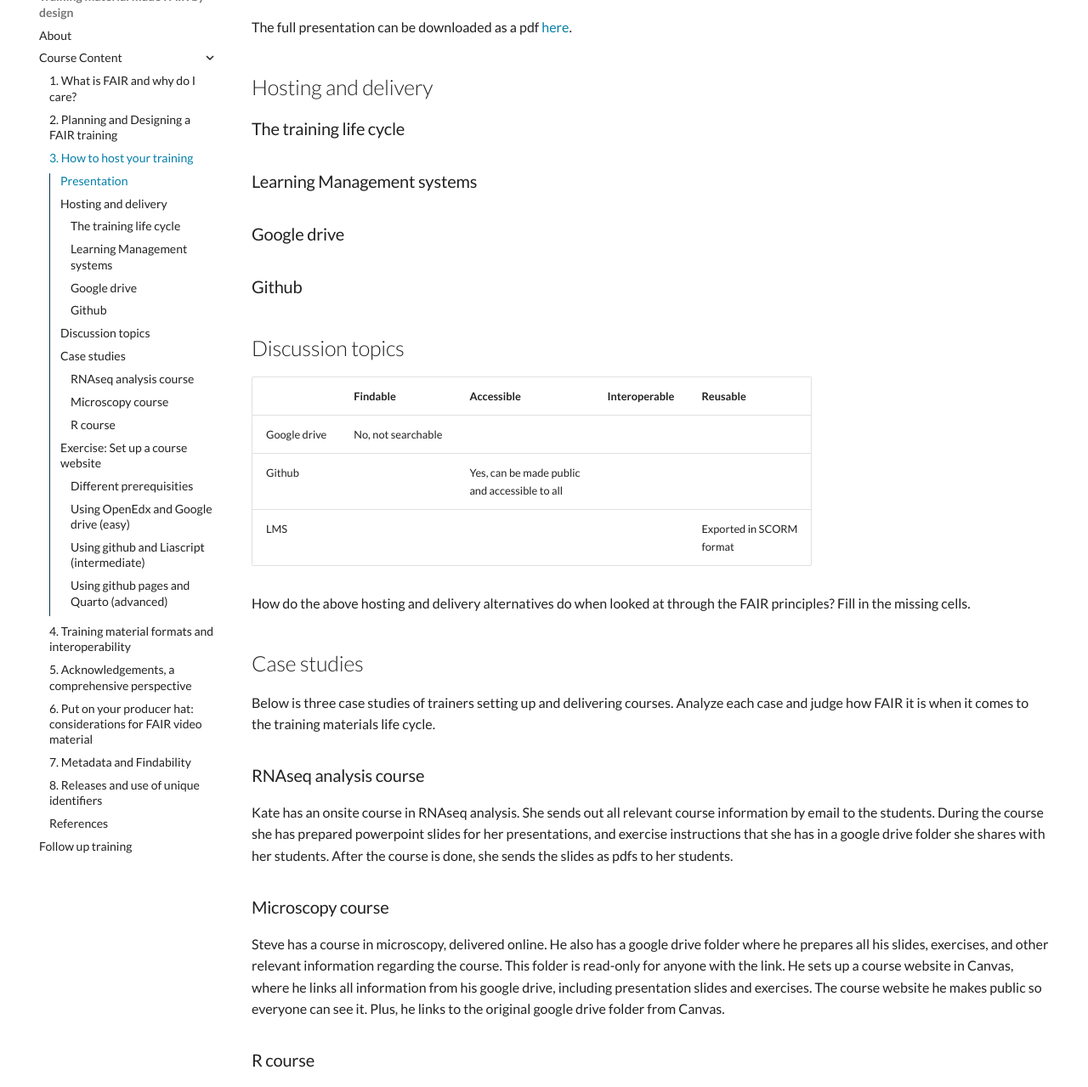
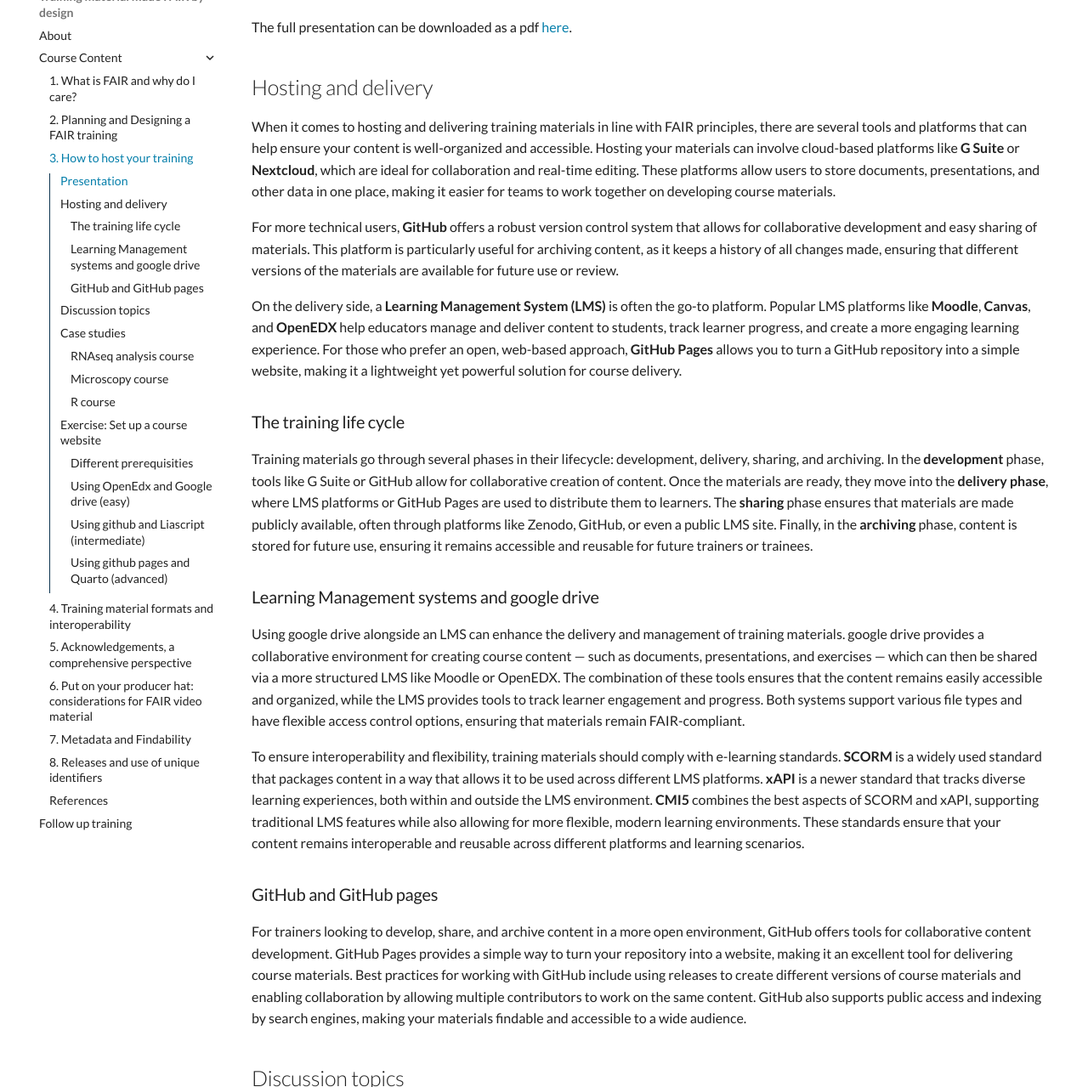
Before and after one commit to elixir-europe-training/ELIXIR-TrP-FAIR-Material-By-Design, an MkDocs documentation site: the page built from docs/chapters/chapter_03.md, in a window 1280 px wide and 1400 px high, scrolled down 894 px, cut to the strip 121-1400 px from the top of the window. Shown: the whole strip at 85% size. Built offline with MkDocs 1.6.1 and Material for MkDocs 9.7.7, drawn with Linux system fonts in a browser that asks for light colours; comment, search, counter and statistics services are not loaded.

Commit message:
first draft of session 3

```diff
--- a/docs/chapters/chapter_03.md
+++ b/docs/chapters/chapter_03.md
@@ -18,13 +18,26 @@
 
 ## Hosting and delivery
 
+When it comes to hosting and delivering training materials in line with FAIR principles, there are several tools and platforms that can help ensure your content is well-organized and accessible. Hosting your materials can involve cloud-based platforms like **G Suite** or **Nextcloud**, which are ideal for collaboration and real-time editing. These platforms allow users to store documents, presentations, and other data in one place, making it easier for teams to work together on developing course materials.
+
+For more technical users, **GitHub** offers a robust version control system that allows for collaborative development and easy sharing of materials. This platform is particularly useful for archiving content, as it keeps a history of all changes made, ensuring that different versions of the materials are available for future use or review.
+
+On the delivery side, a **Learning Management System (LMS)** is often the go-to platform. Popular LMS platforms like **Moodle**, **Canvas**, and **OpenEDX** help educators manage and deliver content to students, track learner progress, and create a more engaging learning experience. For those who prefer an open, web-based approach, **GitHub Pages** allows you to turn a GitHub repository into a simple website, making it a lightweight yet powerful solution for course delivery.
+
+
 ### The training life cycle
 
-### Learning Management systems
+Training materials go through several phases in their lifecycle: development, delivery, sharing, and archiving. In the **development** phase, tools like G Suite or GitHub allow for collaborative creation of content. Once the materials are ready, they move into the **delivery phase**, where LMS platforms or GitHub Pages are used to distribute them to learners. The **sharing** phase ensures that materials are made publicly available, often through platforms like Zenodo, GitHub, or even a public LMS site. Finally, in the **archiving** phase, content is stored for future use, ensuring it remains accessible and reusable for future trainers or trainees.
 
-### Google drive
+### Learning Management systems and google drive
 
-### Github
+Using google drive alongside an LMS can enhance the delivery and management of training materials. google drive provides a collaborative environment for creating course content — such as documents, presentations, and exercises — which can then be shared via a more structured LMS like Moodle or OpenEDX. The combination of these tools ensures that the content remains easily accessible and organized, while the LMS provides tools to track learner engagement and progress. Both systems support various file types and have flexible access control options, ensuring that materials remain FAIR-compliant.
+
+To ensure interoperability and flexibility, training materials should comply with e-learning standards. **SCORM** is a widely used standard that packages content in a way that allows it to be used across different LMS platforms. **xAPI** is a newer standard that tracks diverse learning experiences, both within and outside the LMS environment. **CMI5** combines the best aspects of SCORM and xAPI, supporting traditional LMS features while also allowing for more flexible, modern learning environments. These standards ensure that your content remains interoperable and reusable across different platforms and learning scenarios.
+
+### GitHub and GitHub pages
+
+For trainers looking to develop, share, and archive content in a more open environment, GitHub offers tools for collaborative content development. GitHub Pages provides a simple way to turn your repository into a website, making it an excellent tool for delivering course materials. Best practices for working with GitHub include using releases to create different versions of course materials and enabling collaboration by allowing multiple contributors to work on the same content. GitHub also supports public access and indexing by search engines, making your materials findable and accessible to a wide audience.
 
 
 ## Discussion topics
```
